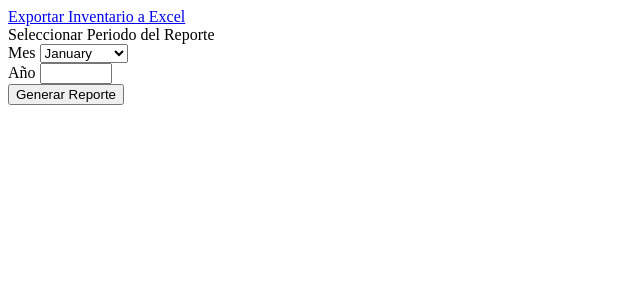
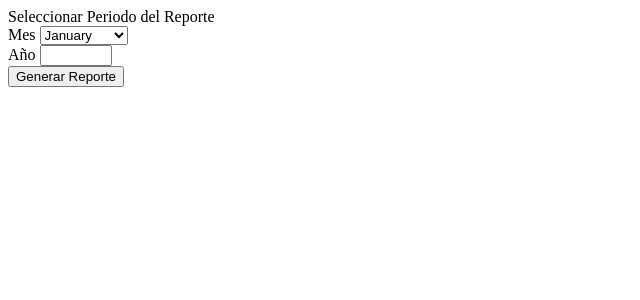
Before and after one commit to AnelDRN/SistemaDeInventario, a PHP site: page /reports/index.php in a window 1280 px wide. Shown: the top 300 px of the page, without its empty margins (0-640 px from the left). Run offline with PHP 8.4, Linux system fonts and the light colour scheme; data that the repository does not hold is empty; some libraries are stand-ins or nearby versions.

Commit message:
OTRO MAAAS

```diff
--- a/views/admin/reports/index.php
+++ b/views/admin/reports/index.php
@@ -1,8 +1,5 @@
 <div class="d-flex justify-content-between align-items-center mb-4">
     <h1><?php echo htmlspecialchars($pageTitle); ?></h1>
-    <a href="<?php echo BASE_URL; ?>/public/index.php?/admin/reports/exportPartInventoryExcel" class="btn btn-success">
-        <i class="bi bi-file-earmark-excel"></i> Exportar Inventario a Excel
-    </a>
 </div>
 
 <div class="card mb-4">
```
